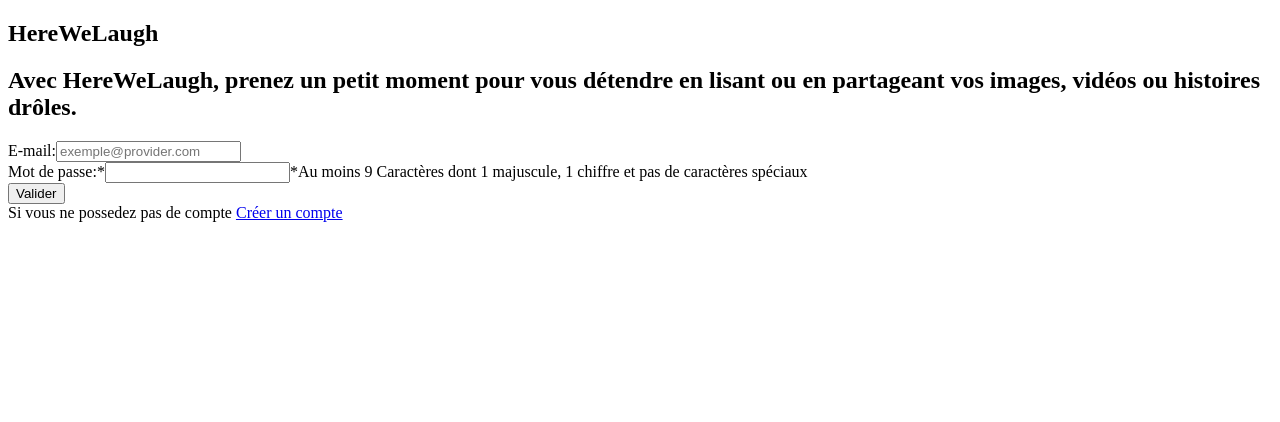
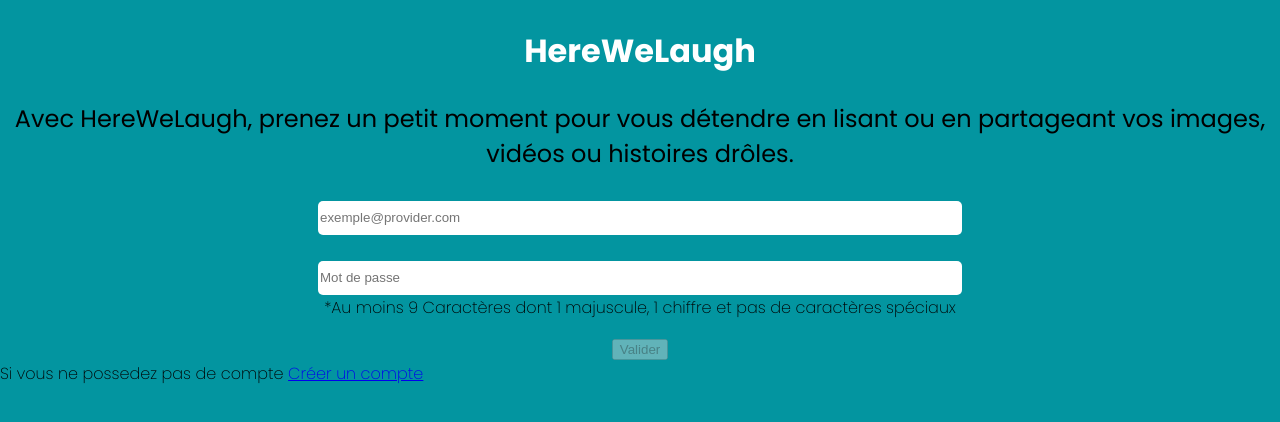
Before and after one commit to gjouet83/herewelaugh, a React (Create React App) app in the folder frontend/: page /login in a window 1280 px wide. Shown: the top 422 px of the page. Built offline with nearby package versions, Linux system fonts and the light colour scheme.

Commit message:
use SASS and work in progress for login page

```diff
--- a/frontend/src/index.jsx
+++ b/frontend/src/index.jsx
@@ -7,6 +7,7 @@
 import Signup from './pages/Signup';
 import Login from './pages/Login';
 import Error from './pages/Error';
+import './sass/style.scss';
 
 const root = ReactDOM.createRoot(document.getElementById('root'));
 root.render(
--- a/frontend/src/pages/Login.jsx
+++ b/frontend/src/pages/Login.jsx
@@ -16,7 +16,7 @@
     password: Yup.string()
       .required('Mot de passe est obligatoire')
       .matches(/([0-9])/, 'Au moins un entier')
-      .min(8, 'Mot de passe doit être plus grand que 8 caractères')
+      .min(9, 'Mot de passe doit être plus grand que 8 caractères')
       .max(50, 'Mot de passe doit être plus petit que 50 caractères'),
   });
 
@@ -27,7 +27,7 @@
   } = useForm({
     resolver: yupResolver(validationSchema),
     defaultValues: { email: '', password: '' },
-    mode: 'onBlur',
+    mode: 'onChange',
     shouldFocusError: true,
   });
   const onSubmit = (data) => sendForm(data);
@@ -72,49 +72,60 @@
         </h2>
         <form className="login__form" onSubmit={handleSubmit(onSubmit)}>
           <div className="login__form__email">
-            <label className="login__form__email__lbl">
-              E-mail:
             <input
-                className={`login__form__email__input`}
+              className={`login__form__email__input ${
+                errors.email ? 'error' : null
+              } ${dirtyFields.email && !errors.email ? 'valid' : null}`}
               autoComplete="username"
               id="email"
               name="email"
               type="email"
               placeholder="exemple@provider.com"
+              aria-label="e-mail"
               {...register('email')}
             />
             <span className="alerte">
               {errors.email?.message}
               {resBackErrLogin}
             </span>
-            </label>
           </div>
           <div className="login__form__password">
-            <label className="login__form__password__lbl">
-              Mot de passe:*
             <input
-                className={`login__form__password__input`}
+              className={`login__form__password__input ${
+                errors.password ? 'error' : null
+              } ${dirtyFields.password && !errors.password ? 'valid' : null}`}
               autoComplete="current-password"
               id="password"
               name="password"
               type="password"
+              placeholder="Mot de passe"
+              aria-label="Mot de passe"
               {...register('password')}
             />
+            {!dirtyFields.password && !errors.password && (
               <span className="login__form__password__info">
                 *Au moins 9 Caractères dont 1 majuscule, 1 chiffre et pas de
                 caractères spéciaux
               </span>
+            )}
             <span className="alerte">
               {errors.password?.message}
               {resBackErrPwd}
             </span>
-            </label>
           </div>
           <input
             className="login__form__validate"
             name="login"
             type="submit"
             value="Valider"
+            disabled={
+              errors.email ||
+              errors.password ||
+              !dirtyFields.password ||
+              (!touchedFields.email && !touchedFields.password)
+                ? true
+                : false
+            }
           />
         </form>
         <div className="login__signuplink">
--- /dev/null
+++ b/frontend/src/sass/layouts/_layout.scss
@@ -0,0 +1,12 @@
+html {
+  font-size: 16px;
+  font-family: 'Poppins', sans-serif;
+  font-weight: 300;
+  body {
+    background-color: $primaryColor;
+    margin: 0;
+    #root {
+      @import './main';
+    }
+  }
+}
--- /dev/null
+++ b/frontend/src/sass/layouts/_main.scss
@@ -0,0 +1,3 @@
+main {
+  @import '../pages/login';
+}
--- /dev/null
+++ b/frontend/src/sass/pages/_login.scss
@@ -0,0 +1,28 @@
+.login {
+  background-color: $primaryColor;
+  &__title {
+    font-size: 2rem;
+    text-align: center;
+    color: white;
+  }
+  &__describ {
+    font-weight: normal;
+    text-align: center;
+  }
+  &__form {
+    text-align: center;
+    &__email,
+    &__password {
+      &__input {
+        width: 50vw;
+        margin-top: 10px;
+        line-height: 2rem;
+        border: none;
+        border-radius: 5px;
+      }
+      &__info {
+        display: block;
+      }
+    }
+  }
+}
--- /dev/null
+++ b/frontend/src/sass/style.scss
@@ -0,0 +1,4 @@
+@import url('https://fonts.googleapis.com/css2?family=Poppins:ital,wght@0,200;0,500;0,700;1,100&display=swap');
+@import './utils/variables';
+@import './utils/helpers';
+@import './layouts/layout';
--- /dev/null
+++ b/frontend/src/sass/utils/_helpers.scss
@@ -0,0 +1,16 @@
+.alerte {
+  display: block;
+  height: 1rem;
+  line-height: 1rem;
+  color: $customRed;
+  font-weight: 400;
+  font-size: 0.7rem;
+}
+.error {
+  background-color: $customLightRed;
+  color: $customRed;
+}
+.valid {
+  background-color: $customLightGreen;
+  color: $customGreen;
+}
--- /dev/null
+++ b/frontend/src/sass/utils/_variables.scss
@@ -0,0 +1,5 @@
+$primaryColor: #0395a0;
+$customRed: #b42424;
+$customLightRed: rgb(246, 174, 186);
+$customGreen: rgb(5, 106, 5);
+$customLightGreen: rgb(197, 249, 121);
```
Also changed, not shown: frontend/package.json (+5 -3 lines), 2 other files (tests, documents, lock files or other folders). Lines whose indentation alone changed are shown as unchanged.
